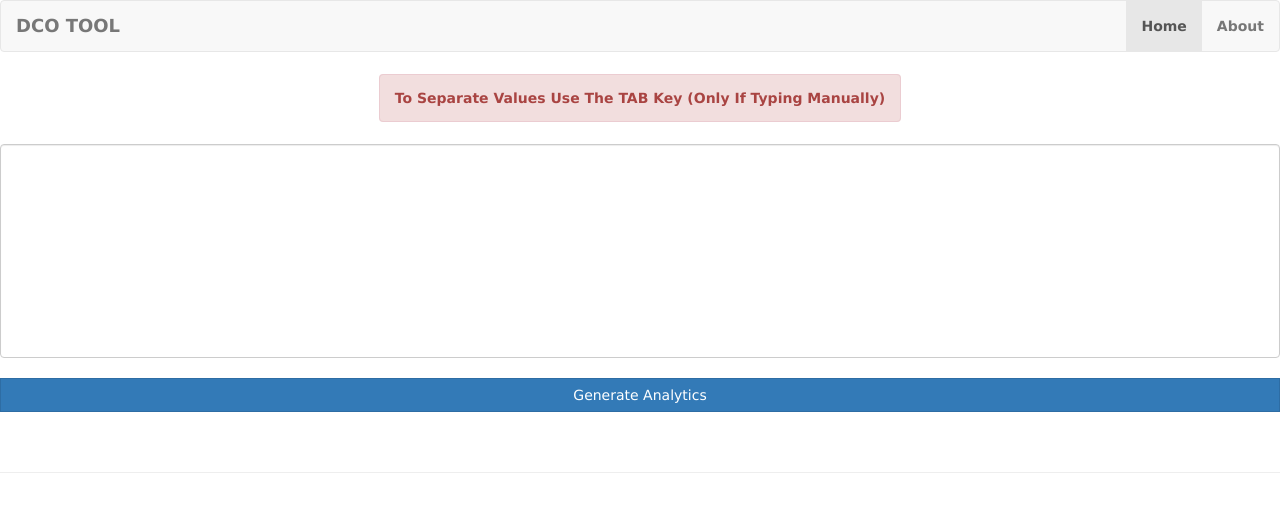
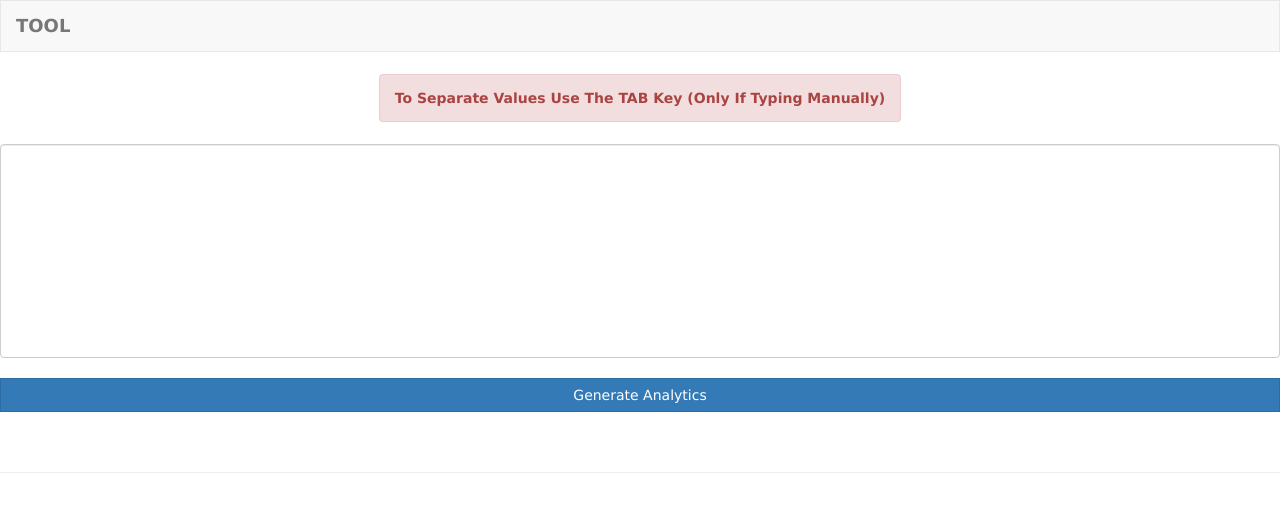
Before and after one commit to felipe-alarcon/tool, a plain HTML site: page index.html in a window 1280 px wide. Drawn offline with nearby package versions, Linux system fonts and the light colour scheme.

Commit message:
bug fix 1

```diff
--- a/css/style.css
+++ b/css/style.css
@@ -52,7 +52,9 @@ body {
 
 /* Custom page CSS
 -------------------------------------------------- */
-
+.navbar {
+     border-radius: 0px!important;
+}
 
 /* Not required for template or sticky footer method. */
 
--- a/index.html
+++ b/index.html
@@ -8,18 +8,16 @@
   <link href="https://bootswatch.com/flatly/bootstrap.min.css" rel="stylesheet" type="text/css" />
   <link href="css/style.css" rel="stylesheet" type="text/css">
   <script src="https://maxcdn.bootstrapcdn.com/bootstrap/3.3.6/js/bootstrap.min.js"></script>
-  <title>DCO TOOL</title>
+  <title>TOOL</title>
 </head>
 
 <body>
   <nav class="navbar navbar-default">
     <div class="container-fluid">
       <div class="navbar-header">
-        <a class="navbar-brand" href="#">DCO TOOL</a>
+        <a class="navbar-brand" href="#">TOOL</a>
       </div>
       <ul class="nav navbar-nav navbar-right">
-        <li class="active"><a href="index.html">Home</a></li>
-        <li><a href="#">About</a></li>
       </ul>
     </div>
   </nav>
```
